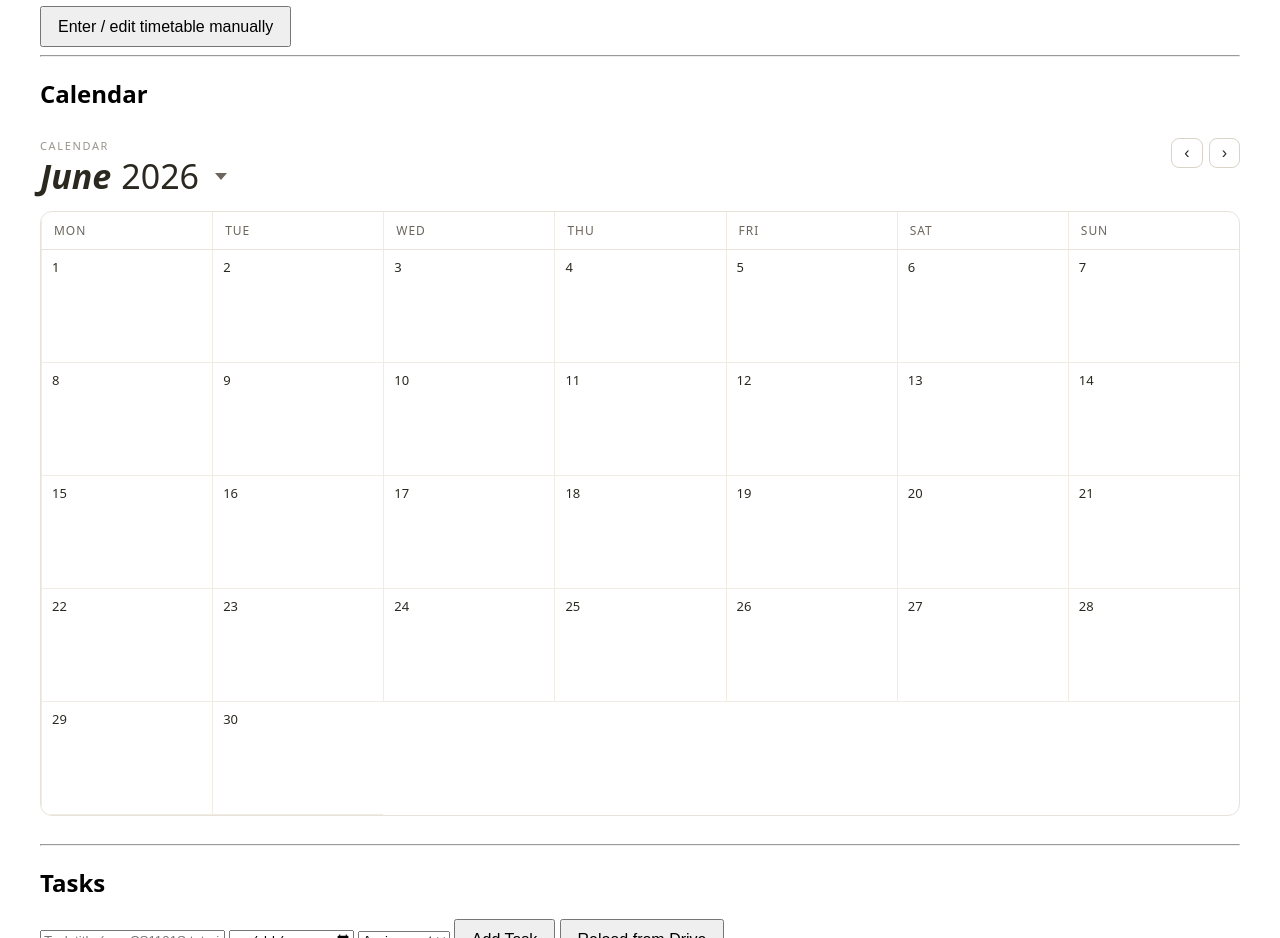
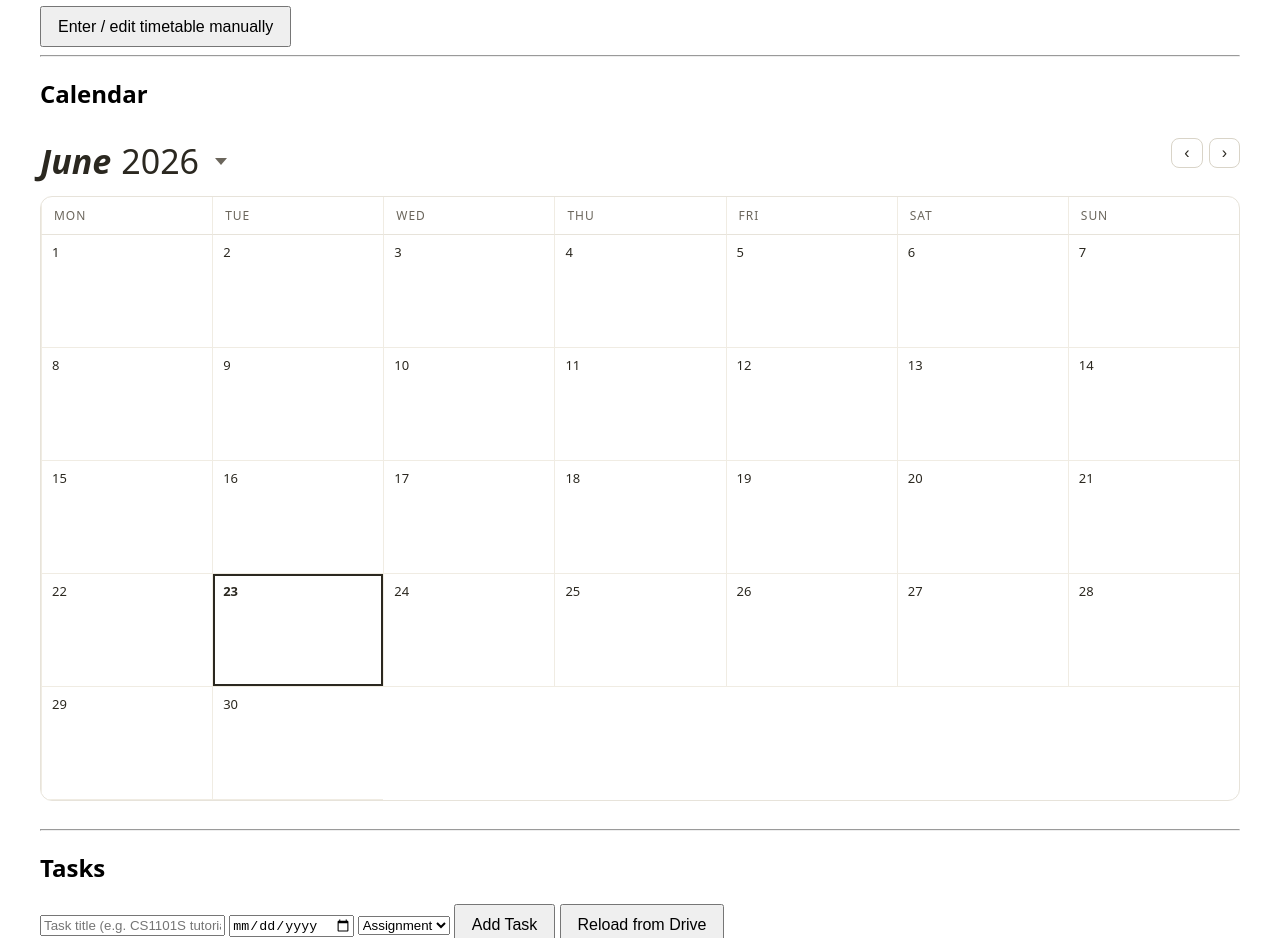
Before and after one commit to yujiankoh/modulo, a plain HTML site: page web/index.html in a window 1280 px wide. Shown: the part 1280-2218 px from the top of the page. Drawn offline with Linux system fonts and the light colour scheme.

Commit message:
Phase 7.5: Added highlight for today

```diff
--- a/web/calendarView.js
+++ b/web/calendarView.js
@@ -1,5 +1,8 @@
 // calendarView.js — month-grid calendar showing tasks on their due dates (Phase 7).
-// Step 7.1: static current-month scaffold (Monday-first). Tasks + month nav come next.
+// Monday-first month grid; tasks as pills (capped, with "N more"); click a day for a
+// view-only popup; month nav via prev/next arrows + a month/year picker; today is
+// highlighted. Redraws on the modulo:datachanged event. (Phase 8 will add timetable
+// sessions onto these same date cells.)
 
 import { appState } from "./data.js";
 
@@ -74,10 +77,6 @@ function buildHeader() {
   const left = document.createElement("div");
   left.className = "tcal-header-left";
 
-  const eyebrow = document.createElement("div");
-  eyebrow.className = "tcal-eyebrow";
-  eyebrow.textContent = "CALENDAR";
-
   // title row: month + year are plain text; only the chevron is clickable
   const title = document.createElement("div");
   title.className = "tcal-title tcal-title-row";
@@ -102,7 +101,7 @@ function buildHeader() {
   // which would otherwise close the picker when its buttons rebuild themselves.
   pickerEl.addEventListener("click", (e) => e.stopPropagation());
 
-  left.append(eyebrow, title, pickerEl);
+  left.append(title, pickerEl);
 
   // --- right: previous / next month arrows ---
   const nav = document.createElement("div");
@@ -217,9 +216,13 @@ function renderGrid() {
   // --- one cell per day of the month ---
   const grouped = tasksByDate(appState.tasks || []);
   const total = daysInMonth(viewYear, viewMonth);
+  // today's parts, so we only highlight "today" when its real month is on screen
+  const isCurrentMonth =
+    viewYear === today.getFullYear() && viewMonth === today.getMonth();
   for (let d = 1; d <= total; d++) {
     const cell = document.createElement("div");
     cell.className = "tcal-cell";
+    if (isCurrentMonth && d === today.getDate()) cell.classList.add("tcal-cell--today");
 
     const num = document.createElement("div");
     num.className = "tcal-date";
@@ -230,7 +233,7 @@ function renderGrid() {
     const dayTasks = grouped[isoDate(viewYear, viewMonth, d)] || [];
     for (const t of dayTasks.slice(0, MAX_PILLS)) {
       const pill = document.createElement("div");
-      pill.className = "tcal-pill";
+      pill.className = "tcal-pill" + (t.done ? " tcal-pill--done" : "");
       pill.textContent = t.title;
       pill.title = t.title; // hover tooltip, in case the title is truncated
       cell.append(pill);
--- a/web/style.css
+++ b/web/style.css
@@ -96,7 +96,6 @@ button { padding: 0.6rem 1rem; font-size: 1rem; cursor: pointer; }
   gap: 12px;
 }
 .tcal-header-left { position: relative; } /* anchor for the absolute picker popover */
-.tcal-eyebrow { font-size: 11px; letter-spacing: 0.15em; color: #9a948a; }
 .tcal-title { font-size: 34px; color: #2b2820; }
 .tcal-title em { font-style: italic; font-weight: 600; }
 
@@ -204,6 +203,9 @@ button { padding: 0.6rem 1rem; font-size: 1rem; cursor: pointer; }
   border-bottom: 1px solid #f0ece3;
 }
 .tcal-cell--blank { background: #faf8f3; }   /* faint fill for the leading blanks */
+/* today: inset outline (box-shadow doesn't take layout space, so the grid stays put) */
+.tcal-cell--today { box-shadow: inset 0 0 0 2px #2b2820; }
+.tcal-cell--today .tcal-date { font-weight: 700; }
 .tcal-date { font-size: 13px; color: #2b2820; }
 .tcal-pill {
   margin-top: 4px;
@@ -216,6 +218,7 @@ button { padding: 0.6rem 1rem; font-size: 1rem; cursor: pointer; }
   overflow: hidden;            /* ...and clip overflow... */
   text-overflow: ellipsis;     /* ...showing "…" when the title is too long */
 }
+.tcal-pill--done { text-decoration: line-through; color: #9a948a; background: #f3f0e9; }
 .tcal-more { margin-top: 4px; font-size: 11px; font-weight: 600; color: #6b665c; }
 .tcal-cell--has-tasks { cursor: pointer; }       /* signals the day is clickable */
 .tcal-cell--has-tasks:hover { background: #faf8f3; }
```
